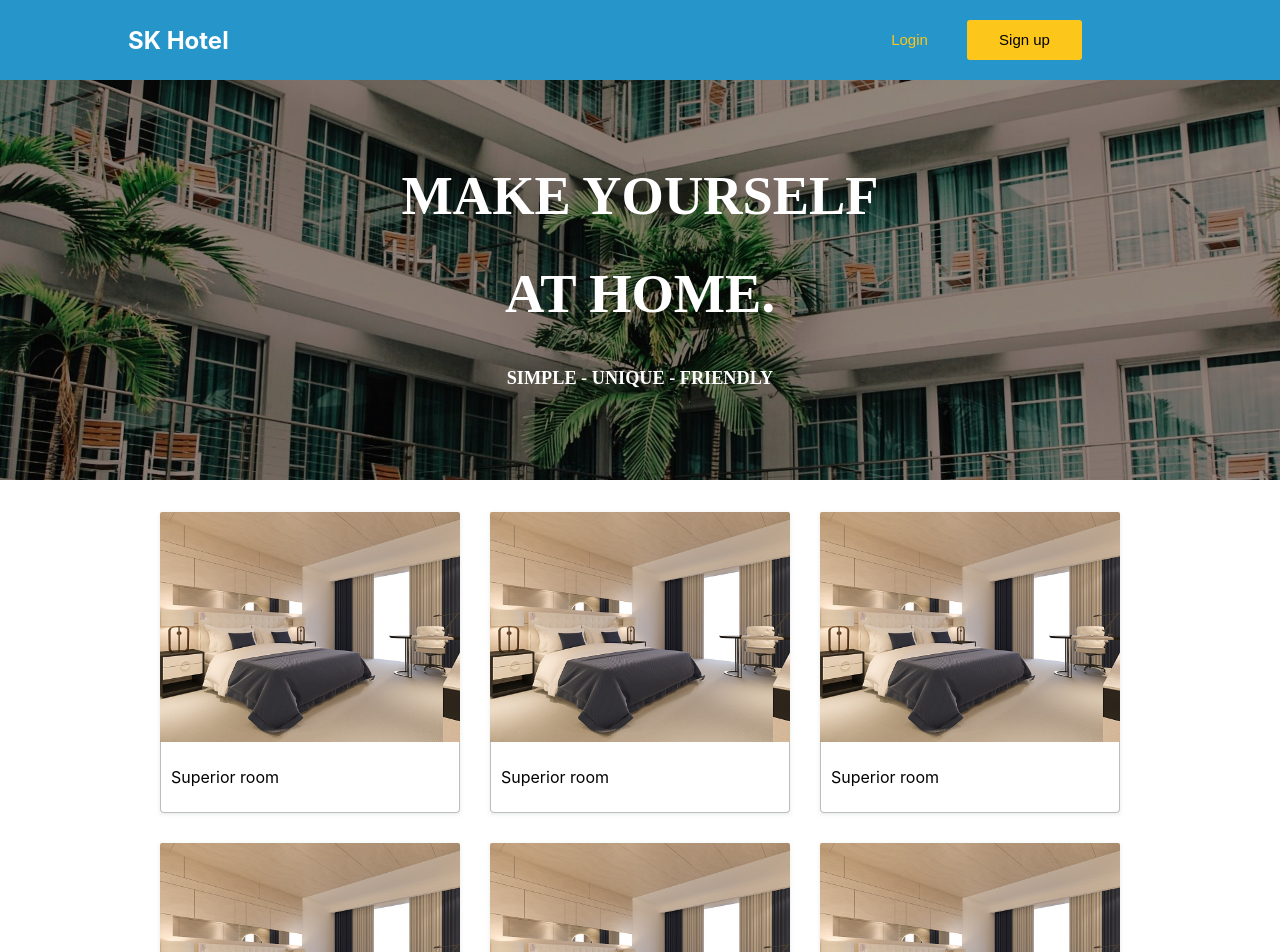
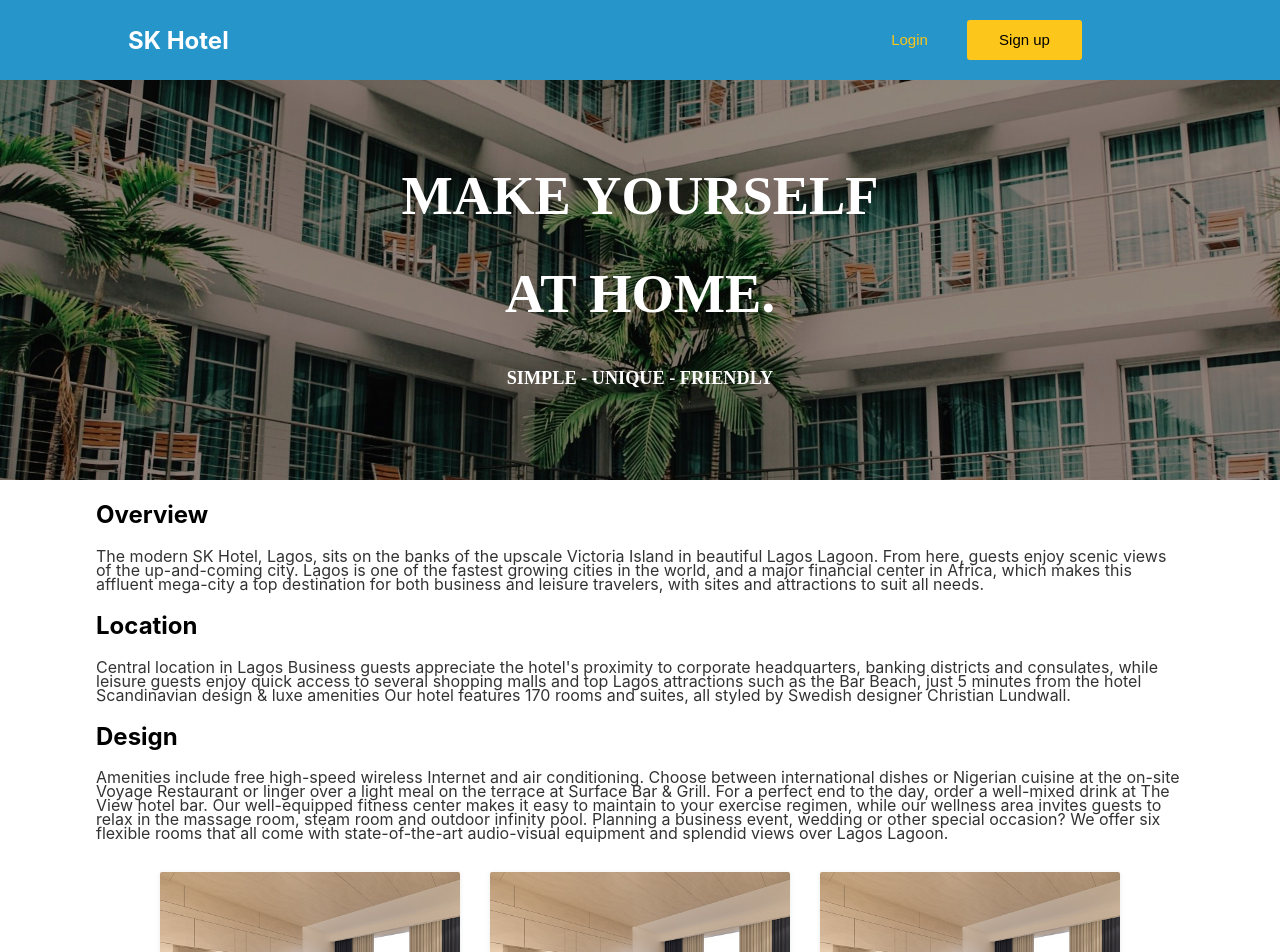
Before and after one commit to olaiide/hotel-mgt-frontend, a React (Create React App) app: page / in a window 1280 px wide. Shown: the top 952 px of the page. Built offline with nearby package versions, Linux system fonts and the light colour scheme; what react-animations would draw is missing.

Commit message:
overview done

```diff
--- a/src/components/Overview/Overview.tsx
+++ b/src/components/Overview/Overview.tsx
@@ -1,9 +1,55 @@
-import React from 'react'
+import React from "react";
+import styled from 'styled-components'
 
+const Wrapper = styled.div`
+  width : 85%;
+  margin : 0 auto;
+  max-width : 100rem;
+  h2{
+    padding-bottom: 0px;
+  }
+  p{
+    line-height: 14px ;
+    font-size: px;
+    opacity : 0.8;
+  }
+`
 const Overview = () => {
   return (
-    <div>Overview</div>
-  )
-}
+    <Wrapper>
+      <h2>Overview</h2>
+      <p>
+        The modern SK Hotel, Lagos, sits on the banks
+        of the upscale Victoria Island in beautiful Lagos Lagoon. From here,
+        guests enjoy scenic views of the up-and-coming city. Lagos is one of the
+        fastest growing cities in the world, and a major financial center in
+        Africa, which makes this affluent mega-city a top destination for both
+        business and leisure travelers, with sites and attractions to suit all
+        needs.
+        </p>
+        <h2>Location</h2>
+        <p>Central location in Lagos Business guests appreciate the hotel's
+        proximity to corporate headquarters, banking districts and consulates,
+        while leisure guests enjoy quick access to several shopping malls and
+        top Lagos attractions such as the Bar Beach, just 5 minutes from the
+        hotel Scandinavian design & luxe amenities Our hotel features 170 rooms
+        and suites, all styled by Swedish designer Christian Lundwall.
+        </p>
+        <h2>Design</h2>
+        <p> Amenities
+        include free high-speed wireless Internet and air conditioning. Choose
+        between international dishes or Nigerian cuisine at the on-site Voyage
+        Restaurant or linger over a light meal on the terrace at Surface Bar &
+        Grill. For a perfect end to the day, order a well-mixed drink at The
+        View hotel bar. Our well-equipped fitness center makes it easy to
+        maintain to your exercise regimen, while our wellness area invites
+        guests to relax in the massage room, steam room and outdoor infinity
+        pool. Planning a business event, wedding or other special occasion? We
+        offer six flexible rooms that all come with state-of-the-art
+        audio-visual equipment and splendid views over Lagos Lagoon.
+      </p>
+    </Wrapper>
+  );
+};
 
-export default Overview
+export default Overview;
--- a/src/pages/DashHome/DashHome.tsx
+++ b/src/pages/DashHome/DashHome.tsx
@@ -11,6 +11,7 @@ import {
   Image,
 } from "./DashHomeElements";
 import Room from "../../assets/room1.jpg";
+import Overview from "../../components/Overview/Overview";
 // import Button from "../../components/Button/ButtonElements";
 // interface Props {
 //   type : string;
@@ -80,6 +81,7 @@ const DashHome = () => {
       <Wrapper>
         <Header/>
       </Wrapper>
+      <Overview />
       <RoomGrid>
         {Data.map((item) => (
           <>
```
